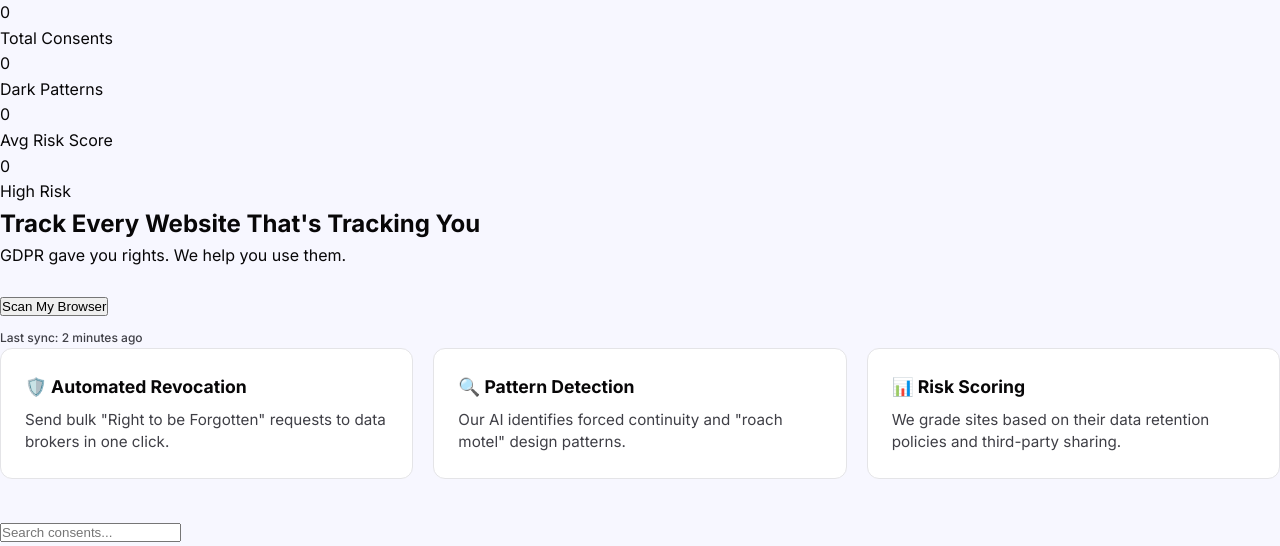
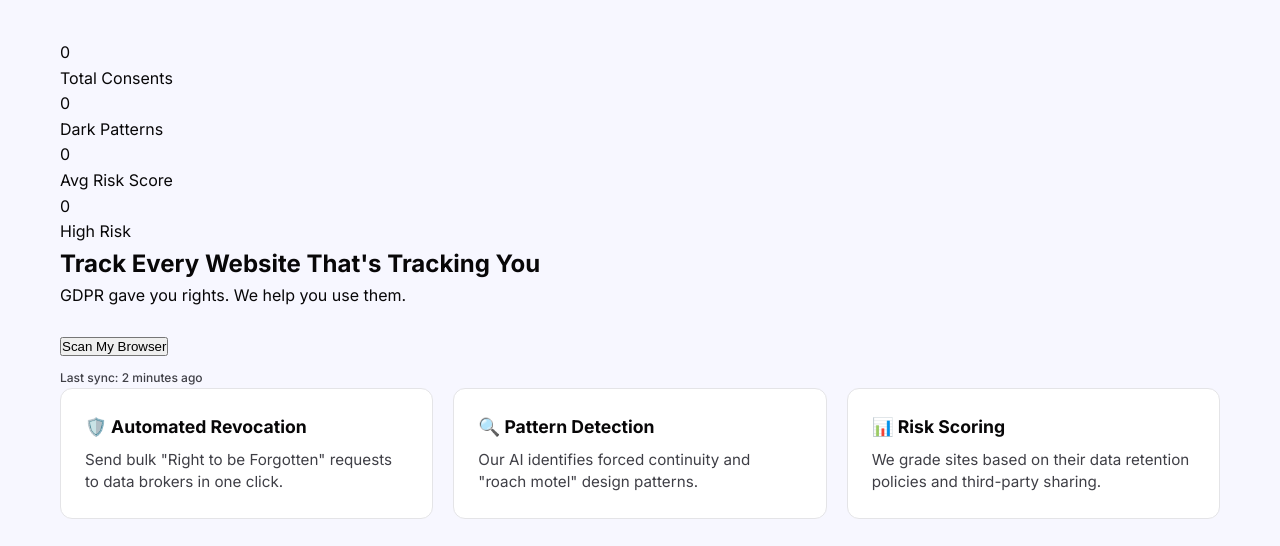
Before and after one commit to SheillaO/GDPR-Consent-Fatigue, a website built with Vite: page index.html in a window 1280 px wide. Shown: the top 546 px of the page. Built offline with nearby package versions, Linux system fonts and the light colour scheme.

Commit message:
Update index.css

```diff
--- a/index.css
+++ b/index.css
@@ -26,3 +26,9 @@ body {
     line-height: 1.6;
     -webkit-font-smoothing: antialiased;
 }
+
+main {
+    max-width: 1200px;
+    margin: 0 auto;
+    padding: 40px 20px;
+}
```
